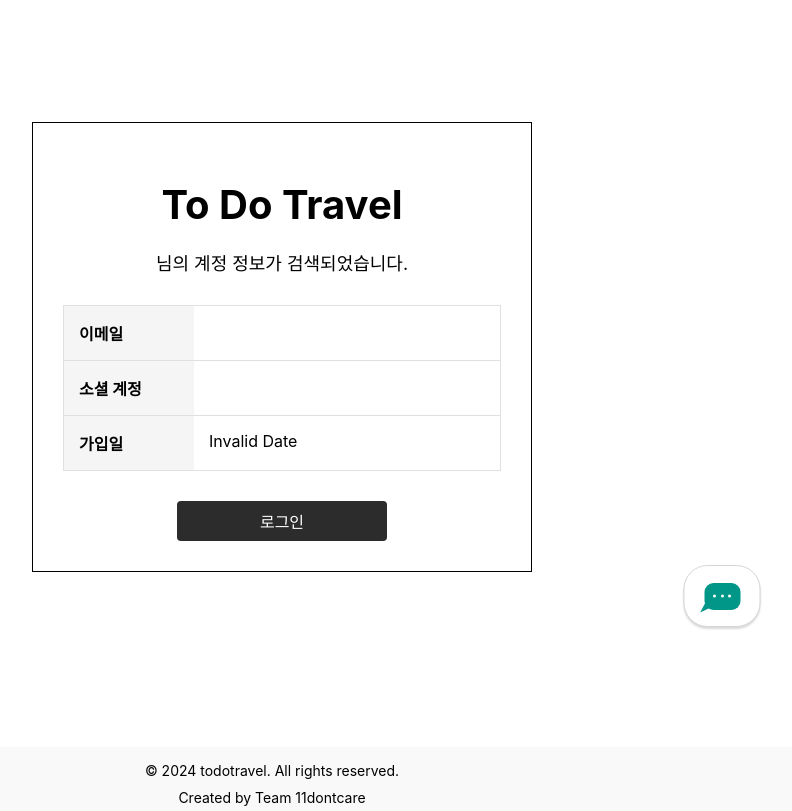
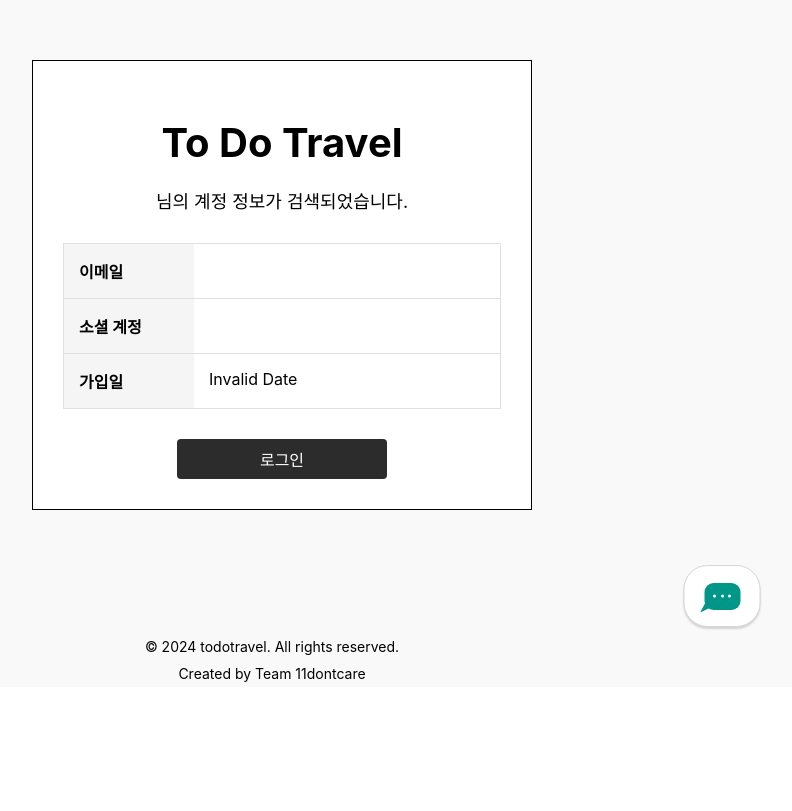
Before and after one commit to 11dontcare/todotravel_frontend, a React (Create React App) app: page /find-id in a window 1280 px wide. Shown: the part 113-924 px from the top of the page, without its empty margins (368-1160 px from the left). After the commit the page ends 800 px from the top, so only its background shows below. Built offline with nearby package versions, Linux system fonts and the light colour scheme.

Commit message:
Fix: 아이디 찾기 및 결과 창 늘어나 있는 것 해결

```diff
--- a/src/todotravel/component/Layout/AuthLayout.js
+++ b/src/todotravel/component/Layout/AuthLayout.js
@@ -6,7 +6,7 @@ import styles from "./Layout.module.css";
 const AuthLayout = ({ children }) => {
   return (
     <div className={styles.authPage}>
-      <div className={styles.mainContent}>{children}</div>
+      <div className={`${styles.mainContent} ${styles.authContent}`}>{children}</div>
       <Footer />
     </div>
   );
--- a/src/todotravel/component/Layout/Layout.module.css
+++ b/src/todotravel/component/Layout/Layout.module.css
@@ -4,6 +4,13 @@
   width: 100%;
   min-height: 100vh;
   background-color: #f9f9f9;
+}
+.authContent {
+  display: flex;
+  justify-content: center;
+  align-items: center;
+  background-color: #f9f9f9;
+  padding: 40px 0;
 }
 .mainPage {
   display: flex;
--- a/src/todotravel/component/auth/ProfileSearch.js
+++ b/src/todotravel/component/auth/ProfileSearch.js
@@ -277,7 +277,6 @@ const ProfileSearch = () => {
   );
 
   return (
-    <div className={styles.pageContainer}>
     <div className={styles.container}>
       <h1 className={styles.title} onClick={handleTitleClick}>
         To Do Travel
@@ -316,7 +315,6 @@ const ProfileSearch = () => {
         </button>
       </form>
     </div>
-    </div>
   );
 };
 
--- a/src/todotravel/component/auth/ProfileSearch.module.css
+++ b/src/todotravel/component/auth/ProfileSearch.module.css
@@ -1,7 +1,6 @@
 .pageContainer {
   display: flex;
   justify-content: center;
-  /* min-height: 100vh; */
   height: 100vh;
   background-color: #fff;
   padding: 40px 0;
--- a/src/todotravel/component/auth/ResetPassword.js
+++ b/src/todotravel/component/auth/ResetPassword.js
@@ -1,25 +1,25 @@
-import React, { useState, useEffect } from 'react';
-import { useLocation, useNavigate } from 'react-router-dom';
-import { renewPassword } from '../../service/AuthService';
+import React, { useState, useEffect } from "react";
+import { useLocation, useNavigate } from "react-router-dom";
+import { renewPassword } from "../../service/AuthService";
 
-import styles from './ResetPassword.module.css';
+import styles from "./ResetPassword.module.css";
 
 const ResetPassword = () => {
   const location = useLocation();
   const navigate = useNavigate();
   const { userId } = location.state || {};
-  const [newPassword, setNewPassword] = useState('');
-  const [confirmPassword, setConfirmPassword] = useState('');
-  const [passwordConfirmMessage, setPasswordConfirmMessage] = useState('');
+  const [newPassword, setNewPassword] = useState("");
+  const [confirmPassword, setConfirmPassword] = useState("");
+  const [passwordConfirmMessage, setPasswordConfirmMessage] = useState("");
   const [isPasswordConfirm, setIsPasswordConfirm] = useState(false);
-  const [error, setError] = useState('');
+  const [error, setError] = useState("");
 
   useEffect(() => {
-    if (newPassword === confirmPassword && newPassword !== '') {
-      setPasswordConfirmMessage('');
+    if (newPassword === confirmPassword && newPassword !== "") {
+      setPasswordConfirmMessage("");
       setIsPasswordConfirm(true);
-    } else if (confirmPassword !== '') {
-      setPasswordConfirmMessage('비밀번호가 일치하지 않습니다.');
+    } else if (confirmPassword !== "") {
+      setPasswordConfirmMessage("비밀번호가 일치하지 않습니다.");
       setIsPasswordConfirm(false);
     }
   }, [newPassword, confirmPassword]);
@@ -27,32 +27,33 @@ const ResetPassword = () => {
   const handleSubmit = async (e) => {
     e.preventDefault();
     if (!isPasswordConfirm) {
-      setError('비밀번호가 일치하지 않습니다.');
+      setError("비밀번호가 일치하지 않습니다.");
       return;
     }
 
     try {
-        const response = await renewPassword({ userId, newPassword});
+      const response = await renewPassword({ userId, newPassword });
       if (response.success) {
-            alert('비밀번호가 성공적으로 재설정되었습니다.');
-            navigate('/login');
+        alert("비밀번호가 성공적으로 재설정되었습니다.");
+        navigate("/login");
       } else {
-            setError(response.message || '비밀번호 재설정에 실패했습니다');
+        setError(response.message || "비밀번호 재설정에 실패했습니다");
       }
     } catch (error) {
-        console.error('비밀번호 재설정 오류: ', error);
-        setError('비밀번호 재설정 중 오류가 발생했습니다. 다시 시도해 주세요.');
+      console.error("비밀번호 재설정 오류: ", error);
+      setError("비밀번호 재설정 중 오류가 발생했습니다. 다시 시도해 주세요.");
     }
   };
 
   const handleTitleClick = () => {
-    navigate('/');
+    navigate("/");
   };
 
   return (
-    <div className={styles.pageContainer}>
     <div className={styles.container}>
-        <h1 className={styles.title} onClick={handleTitleClick}>To Do Travel</h1>
+      <h1 className={styles.title} onClick={handleTitleClick}>
+        To Do Travel
+      </h1>
       <p className={styles.description}>회원님의 비밀번호를 재설정해주세요.</p>
       {error && <p className={styles.errorMessage}>{error}</p>}
       <form onSubmit={handleSubmit} className={styles.form}>
@@ -79,11 +80,14 @@ const ResetPassword = () => {
             <p className={styles.error}>{passwordConfirmMessage}</p>
           )}
         </div>
-          <button type="submit" className={styles.submitButton} disabled={!isPasswordConfirm}>
+        <button
+          type="submit"
+          className={styles.submitButton}
+          disabled={!isPasswordConfirm}
+        >
           확인
         </button>
       </form>
-      </div>
     </div>
   );
 };
--- a/src/todotravel/component/auth/ResetPassword.module.css
+++ b/src/todotravel/component/auth/ResetPassword.module.css
@@ -1,13 +1,7 @@
-.pageContainer {
-  display: flex;
-  justify-content: center;
-  align-items: center;
-  min-height: 100vh;
-  background-color: #fff;
-}
-
 .container {
-  width: 400px;
+  width: 100%;
+  max-width: 400px;
+  margin: 0 auto;
   background: #ffffff;
   border: 1px solid #d5d5d5;
   border-radius: 20px;
--- a/src/todotravel/component/auth/UsernameResult.js
+++ b/src/todotravel/component/auth/UsernameResult.js
@@ -21,7 +21,6 @@ const UsernameResult = () => {
   };
 
   return (
-    <div className={styles.pageContainer}>
     <div className={styles.container}>
       <h1 className={styles.title} onClick={handleTitleClick}>
         To Do Travel
@@ -82,7 +81,6 @@ const UsernameResult = () => {
         </div>
       )}
     </div>
-    </div>
   );
 };
 
--- a/src/todotravel/component/auth/UsernameResult.module.css
+++ b/src/todotravel/component/auth/UsernameResult.module.css
@@ -1,13 +1,7 @@
-.pageContainer {
-  display: flex;
-  justify-content: center;
-  align-items: center;
-  min-height: 100vh;
-  background-color: #fff;
-}
-
 .container {
-  width: 500px;
+  width: 100%;
+  max-width: 500px;
+  margin: 0 auto;
   background: #ffffff;
   border: 1px solid #000000;
   box-sizing: border-box;
```
Lines whose indentation alone changed are shown as unchanged.
